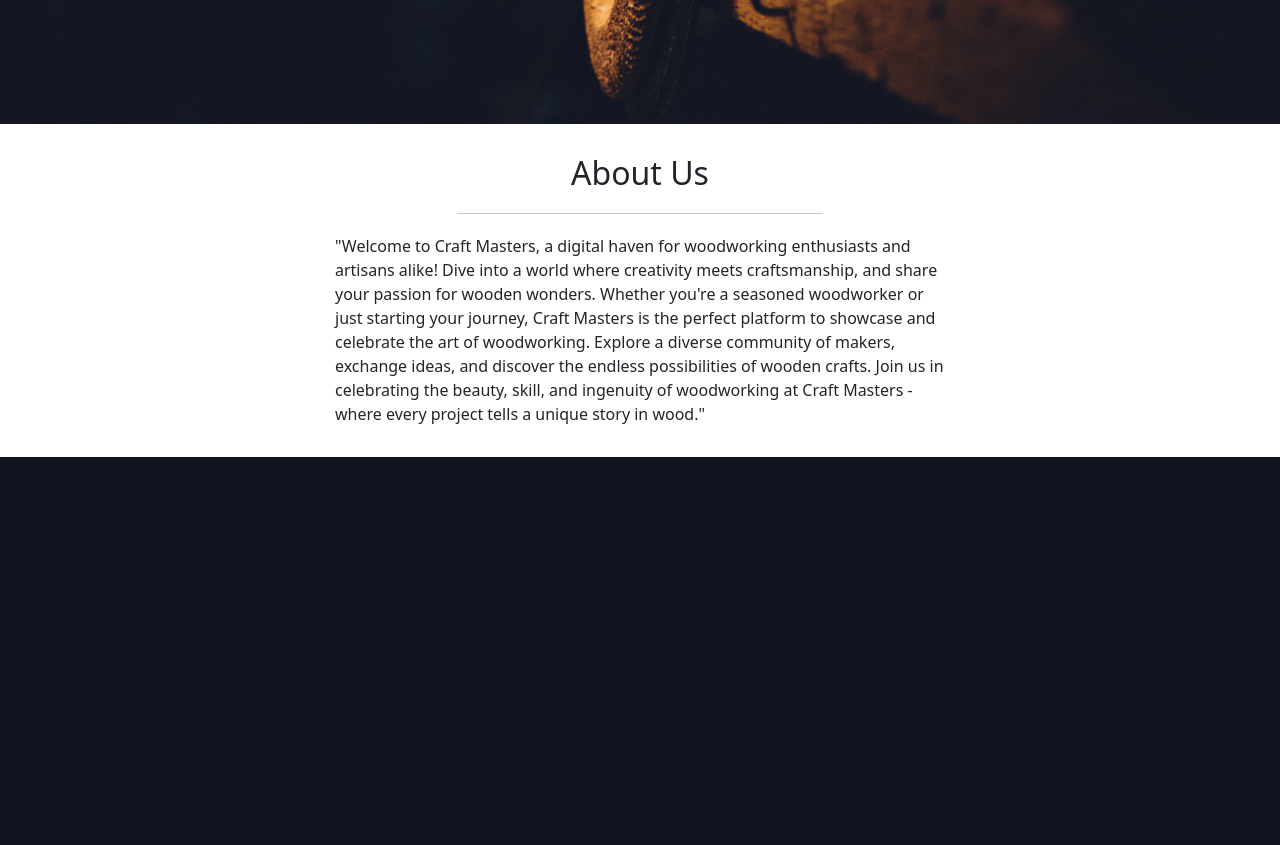
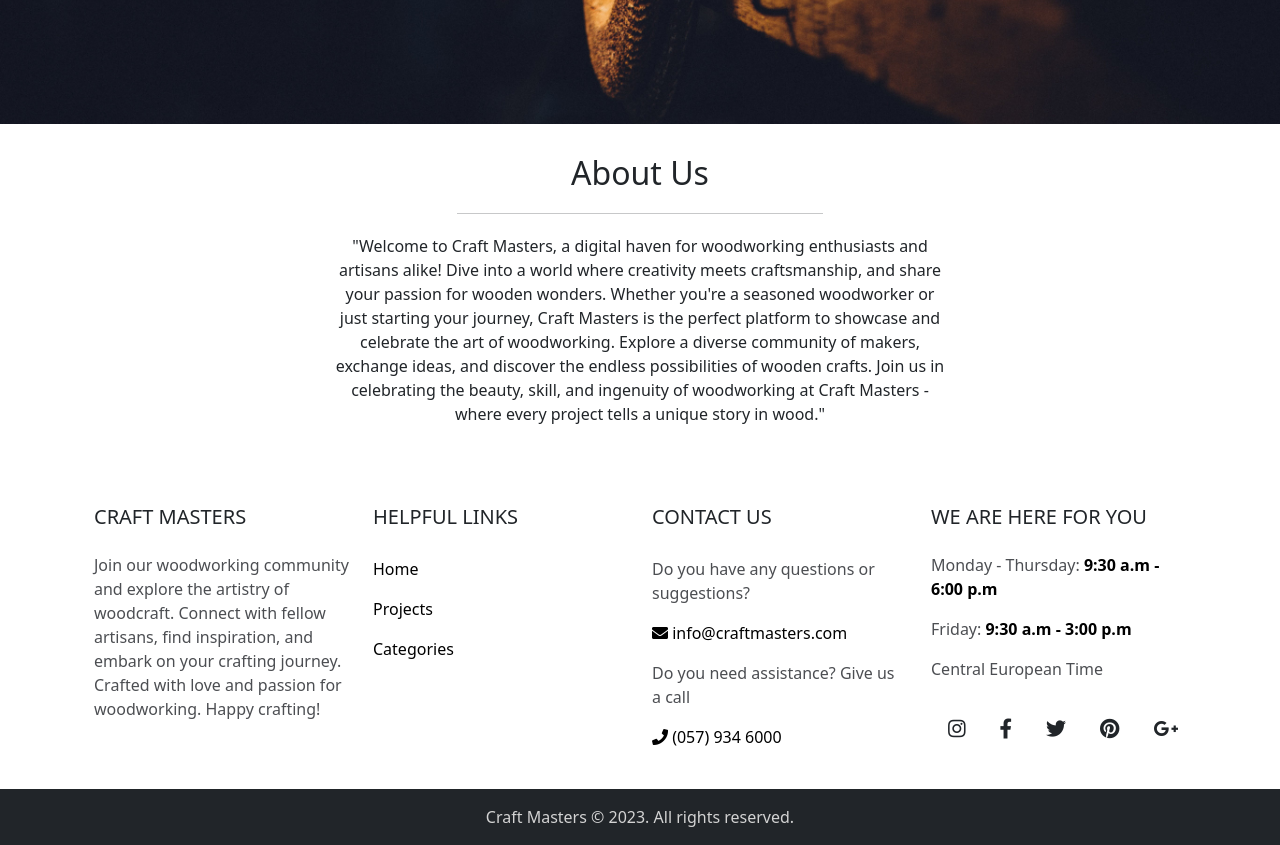
Before and after one commit to MarkD117/craftmasters, a Django app: page / in a window 1280 px wide. Shown: the part 785-1630 px from the top of the page. Before the commit the page ends 1242 px from the top, so only its background shows below. Run offline with Django 3.2, Linux system fonts and the light colour scheme; data that the repository does not hold is empty; parts of the project's set-up code (start-up, migrations or seed data) failed here and were passed over.

Commit message:
Add html and css styles for footer in base.html

```diff
--- a/static/css/style.css
+++ b/static/css/style.css
@@ -51,3 +51,46 @@
 .about-text{
     padding-top: 20px;
 }
+
+/* footer */
+
+footer{
+    margin-top: 40px;
+    width: 100%;
+    position: absolute;
+    bottom: 0;
+    display: contents;
+}
+
+.footer-container{
+    border-top: solid 1px rgba(0,0,0,0.2);
+}
+
+.footer-link{
+    text-decoration: none;
+    color: black;
+}
+
+.footer-social-links{
+    display: flex;
+    flex-direction: row;
+    justify-content: space-around;
+}
+
+ul.fa-ul{
+    margin-left: 0;
+}
+
+.light-grey-text, li > p {
+    color: #4c4e52;
+}
+
+.open-hours{
+    color: black;
+    font-weight: 600;
+}
+
+.footer-copyright{
+    color: #d3d3d3;
+    max-width: 100%;
+}
--- a/templates/base.html
+++ b/templates/base.html
@@ -2,14 +2,20 @@
 
 <!DOCTYPE html>
 <html lang="en">
+
 <head>
     <meta charset="UTF-8">
     <meta name="viewport" content="width=device-width, initial-scale=1.0">
-    <link href="https://cdn.jsdelivr.net/npm/bootstrap@5.0.2/dist/css/bootstrap.min.css" rel="stylesheet" integrity="sha384-EVSTQN3/azprG1Anm3QDgpJLIm9Nao0Yz1ztcQTwFspd3yD65VohhpuuCOmLASjC" crossorigin="anonymous">
-    <script src="https://cdn.jsdelivr.net/npm/bootstrap@5.0.2/dist/js/bootstrap.bundle.min.js" integrity="sha384-MrcW6ZMFYlzcLA8Nl+NtUVF0sA7MsXsP1UyJoMp4YLEuNSfAP+JcXn/tWtIaxVXM" crossorigin="anonymous"></script>
+    <link href="https://cdn.jsdelivr.net/npm/bootstrap@5.0.2/dist/css/bootstrap.min.css" rel="stylesheet"
+        integrity="sha384-EVSTQN3/azprG1Anm3QDgpJLIm9Nao0Yz1ztcQTwFspd3yD65VohhpuuCOmLASjC" crossorigin="anonymous">
+    <script src="https://cdn.jsdelivr.net/npm/bootstrap@5.0.2/dist/js/bootstrap.bundle.min.js"
+        integrity="sha384-MrcW6ZMFYlzcLA8Nl+NtUVF0sA7MsXsP1UyJoMp4YLEuNSfAP+JcXn/tWtIaxVXM" crossorigin="anonymous">
+    </script>
+    <link rel="stylesheet" href="https://cdnjs.cloudflare.com/ajax/libs/font-awesome/5.15.3/css/all.min.css">
     <link rel="stylesheet" href="{% static 'css/style.css' %}">
     <title>Document</title>
 </head>
+
 <body>
 
     <nav class="navbar navbar-expand-lg navbar-dark bg-dark">
@@ -49,9 +55,9 @@
                         <ul class="dropdown-menu" aria-labelledby="navbarDropdown">
                             <!-- Lists all categories except uncategorized -->
                             {% for category in categories %}
-                                {% if category.category_name != 'uncategorized' %}
-                                    <li><a class="dropdown-item" href="#">{{ category.category_name }}</a></li>
-                                {% endif %}
+                            {% if category.category_name != 'uncategorized' %}
+                            <li><a class="dropdown-item" href="#">{{ category.category_name }}</a></li>
+                            {% endif %}
                             {% endfor %}
                         </ul>
                     </li>
@@ -64,11 +70,103 @@
         </div>
     </nav>
 
-      <main>
+    <main>
         {% block content %}
         <!-- Content Goes here -->
         {% endblock content %}
-      </main>
+    </main>
 
+    <!-- footer -->
+    <!-- footer main container start -->
+    <div class="container-fluid">
+        <footer class="text-black text-center text-lg-start bg-light">
+            <!-- footer sub container start -->
+            <div class="container p-4">
+                <!-- row start -->
+                <div class="row mt-4">
+                    <!-- column 1 -->
+                    <div class="col-lg-3 col-md-12 mb-4 mb-md-0">
+                        <h5 class="text-uppercase mb-4">Craft Masters</h5>
+                        <p class="light-grey-text">
+                            Join our woodworking community and explore the artistry of woodcraft. Connect with fellow
+                            artisans, find inspiration, and embark on your crafting journey. Crafted with love and
+                            passion for woodworking. Happy crafting!
+                        </p>
+                    </div>
+                    <!-- column 2 -->
+                    <div class="col-lg-3 col-md-4 mb-4 mb-md-0">
+                        <h5 class="text-uppercase mb-4 pb-1">Helpful Links</h5>
+                        <ul class="fa-ul">
+                            <li class="nav-item mb-3">
+                                <a class="footer-link" aria-label="home" aria-current="page" href="#">Home</a>
+                            </li>
+                            <li class="nav-item mb-3">
+                                <a class="footer-link" aria-label="projects" aria-current="page"
+                                    href="#">Projects</a>
+                            </li>
+                            <li class="nav-item mb-3">
+                                <a class="footer-link" aria-label="categories" aria-current="page" href="#">Categories</a>
+                            </li>
+                        </ul>
+                    </div>
+                    <!-- column 3 -->
+                    <div class="col-lg-3 col-md-4 mb-4 mb-md-0">
+                        <h5 class="text-uppercase mb-4 pb-1">Contact Us</h5>
+                        <ul class="fa-ul">
+                            <li class="mb-3">
+                                <p>Do you have any questions or suggestions?</p>
+                                <a class="footer-link" aria-label="email"><i class="fas fa-envelope"></i> info@craftmasters.com</a>
+                            </li>
+                            <li class="mb-3">
+                                <p>Do you need assistance? Give us a call</p>
+                                <a class="footer-link" aria-label="phone number"><i class="fas fa-phone"></i> (057) 934 6000</a>
+                            </li>
+                        </ul>
+                    </div>
+                    <!-- column 4 -->
+                    <div class="col-lg-3 col-md-4 mb-4 mb-md-0">
+                        <h5 class="text-uppercase mb-4">We are here for you</h5>
+                        <ul class="fa-ul">
+                            <li class="mb-3">
+                                <p>Monday - Thursday: <span class="open-hours">9:30 a.m - 6:00 p.m</span></p>
+                            </li>
+                            <li class="mb-3">
+                                <p>Friday: <span class="open-hours">9:30 a.m - 3:00 p.m</span></p>
+                            </li>
+                            <li class="mb-3">
+                                <p>Central European Time</p>
+                            </li>
+                        </ul>
+                        <!-- social links -->
+                        <div class="mt-4 footer-social-links">
+                            <!-- Instagram -->
+                            <a href="https://www.instagram.com/" target="_blank" class="btn btn-floating btn-lg"><i
+                                    class="fab fa-instagram"></i></a>
+                            <!-- Facebook -->
+                            <a href="https://www.facebook.com/" target="_blank" class="btn btn-floating btn-lg"><i
+                                    class="fab fa-facebook-f"></i></a>
+                            <!-- Twitter -->
+                            <a href="https://www.twitter.com/" target="_blank" class="btn btn-floating btn-lg"><i
+                                    class="fab fa-twitter"></i></a>
+                            <!-- Pinterest -->
+                            <a href="https://www.pinterest.com/" target="_blank" class="btn btn-floating btn-lg"><i
+                                    class="fab fa-pinterest"></i></a>
+                            <!-- Google + -->
+                            <a href="https://myaccount.google.com/" target="_blank" class="btn btn-floating btn-lg"><i
+                                    class="fab fa-google-plus-g"></i></a>
+                        </div>
+                    </div>
+                <!-- row end -->
+                </div>
+            <!-- footer sub container end -->
+            </div>
+        </footer>
+    </div>
+    <!-- copyright notice -->
+    <div class="text-center p-3 footer-copyright bg-dark">
+        Craft Masters © 2023. All rights reserved.
+    <!-- footer main container end -->
+    </div>
+    <!-- /footer -->
 </body>
 </html>
--- a/templates/index.html
+++ b/templates/index.html
@@ -9,8 +9,8 @@
     <h1 class="centered-main-title">Craft Masters</h1>
 </div>
 
-<div class="container about">
-    <h2 class="text-center heading-space">About Us</h2>
+<div class="container about text-center">
+    <h2 class="heading-space">About Us</h2>
     <hr class="about-hr">
     <p class="about-text">
         "Welcome to Craft Masters, a digital haven for woodworking enthusiasts and artisans alike! Dive into a world
```
